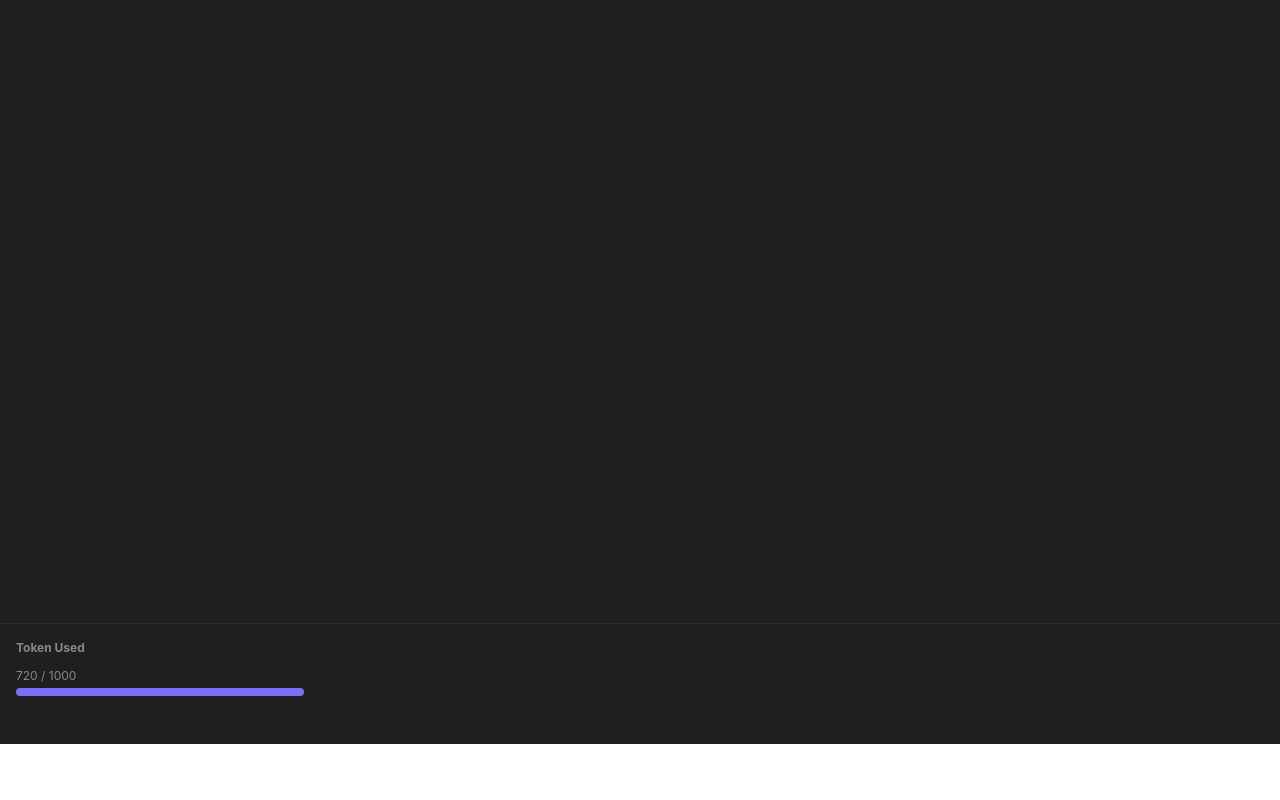
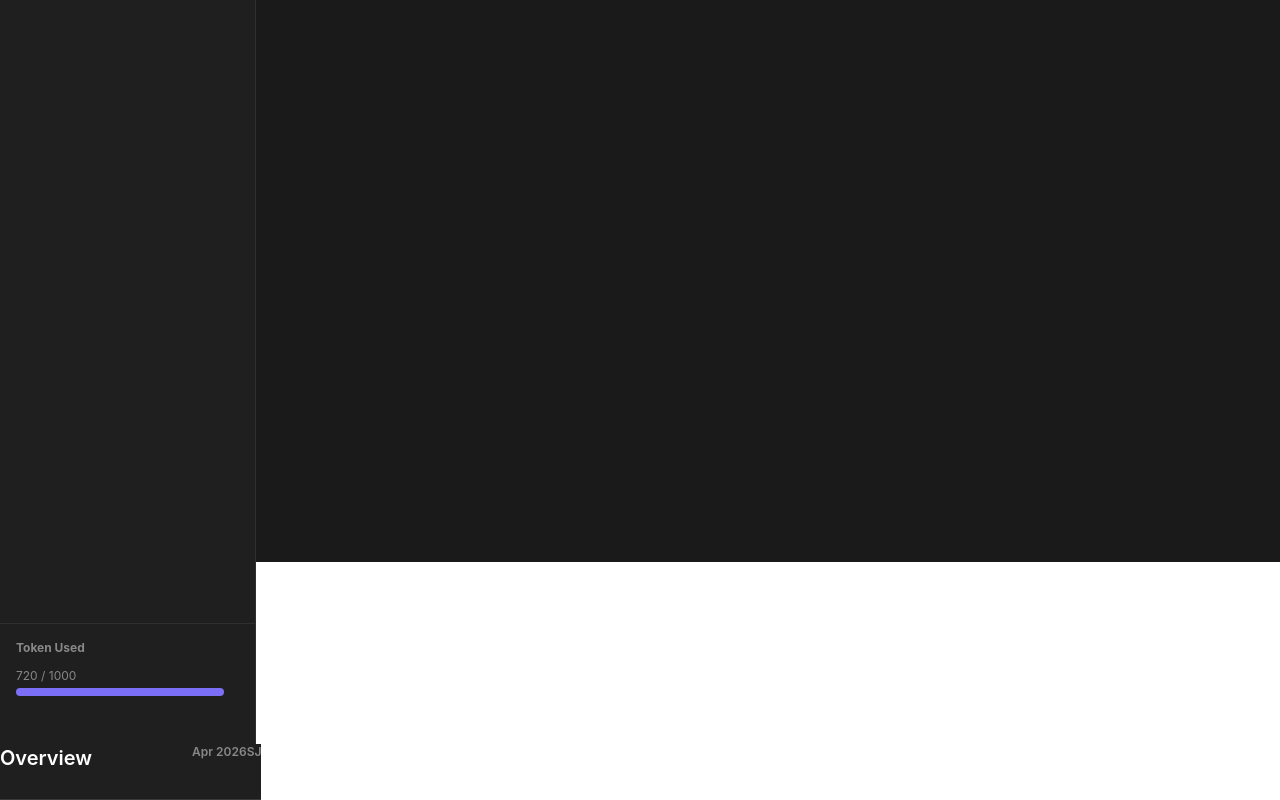
Before and after one commit to heyshivamjaiswal/writing--assistant, a React (Vite) app in the folder client/: page / in a window 1280 px wide. Shown: the part 238-1038 px from the top of the page. Before the commit the page ends 982 px from the top, so only its background shows below. Built offline with nearby package versions, Linux system fonts and the light colour scheme.

Commit message:
removed node_modules which was pushed by mistake

```diff
--- a/client/src/App.tsx
+++ b/client/src/App.tsx
@@ -1,9 +1,9 @@
-import Sidebar from './components/layout/Sidebar';
+import DashboardPage from './app/dashboard/DashboardPage';
 
 export default function App() {
   return (
     <div>
-      <Sidebar />
+      <DashboardPage />
     </div>
   );
 }
--- /dev/null
+++ b/client/src/app/dashboard/DashboardPage.tsx
@@ -0,0 +1,21 @@
+import Sidebar from '../../components/layout/Sidebar';
+import Topbar from '../../components/layout/Topbar';
+
+export default function DashboardPage() {
+  return (
+    <div className="flex bg-bg-base h-screen ">
+      <div>
+        {/* sidebar */}
+        <aside className="w-64 bg-bg-sidebar border-r border-border-sidebar ">
+          <Sidebar />
+        </aside>
+        {/* topbar */}
+        <div className="flex-1 flex ">
+          <header className="h-14 bg-bg-sidebar border-b border-border-subtle">
+            <Topbar />
+          </header>
+        </div>
+      </div>
+    </div>
+  );
+}
--- /dev/null
+++ b/client/src/components/layout/Topbar.tsx
@@ -0,0 +1,21 @@
+export default function Topbar() {
+  const dateInfo = new Date();
+  return (
+    <div>
+      <div className="flex flex-row gap-25 ">
+        <span className="text-text-primary text-xl font-semibold">
+          Overview
+        </span>
+        <div className="text-text-secondary text-xs font-semibold">
+          <span>
+            {dateInfo.toLocaleDateString('en-IN', {
+              month: 'short',
+              year: 'numeric',
+            })}
+          </span>
+          <span>SJ</span>
+        </div>
+      </div>
+    </div>
+  );
+}
--- a/client/src/components/ui/ProgressBar.tsx
+++ b/client/src/components/ui/ProgressBar.tsx
@@ -4,7 +4,7 @@ export const TotalProgress = ({ used, total }: ProgressProps) => {
   const percentage = total === 0 ? 0 : Math.min((used / total) * 100, 100);
 
   return (
-    <div className="w-72">
+    <div className="w-52">
       <div className="flex justify-between text-xs text-text-secondary mb-1">
         <span>
           {used} / {total}
```
Also changed, not shown: client/src/app/dashboard/page.tsx (deleted), client/src/components/layout/Navbar.tsx (deleted).
